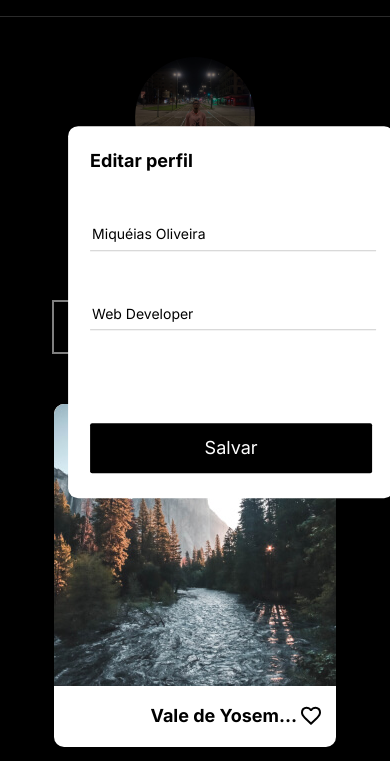
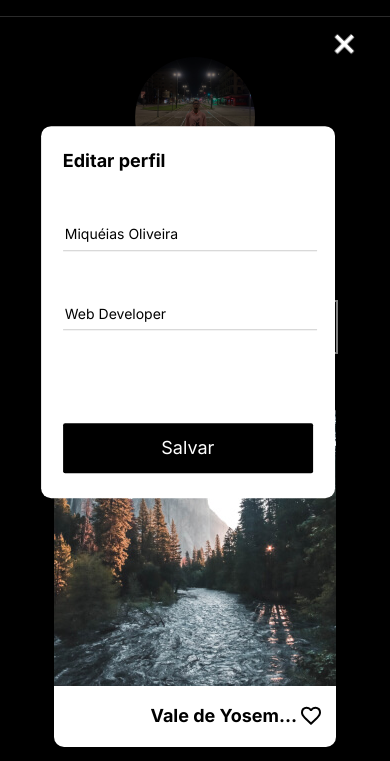
Before and after one commit to MikyWarlock/web_project_around, a plain HTML site: page index.html in a window 390 px wide. Both pictures are taken after a click on the element 296 px from the left and 273 px from the top of the page. Shown: the part 54-815 px from the top of the page. Drawn offline with Linux system fonts and the light colour scheme.

```diff
--- a/blocks/popup.css
+++ b/blocks/popup.css
@@ -48,6 +48,7 @@
 @media screen and (max-width: 720px) {
   .popup {
     top: 15%;
+    left: 45%;
     max-width: 282px;
     width: 100%;
   }
@@ -64,3 +65,13 @@
     min-height: 300px;
   }
 }
+
+@media screen and (max-width: 470px) {
+  .popup {
+    left: 43%;
+  }
+
+  .popup__edit-form, .popup__add-form {
+    max-width: 250px;
+  }
+}
```
